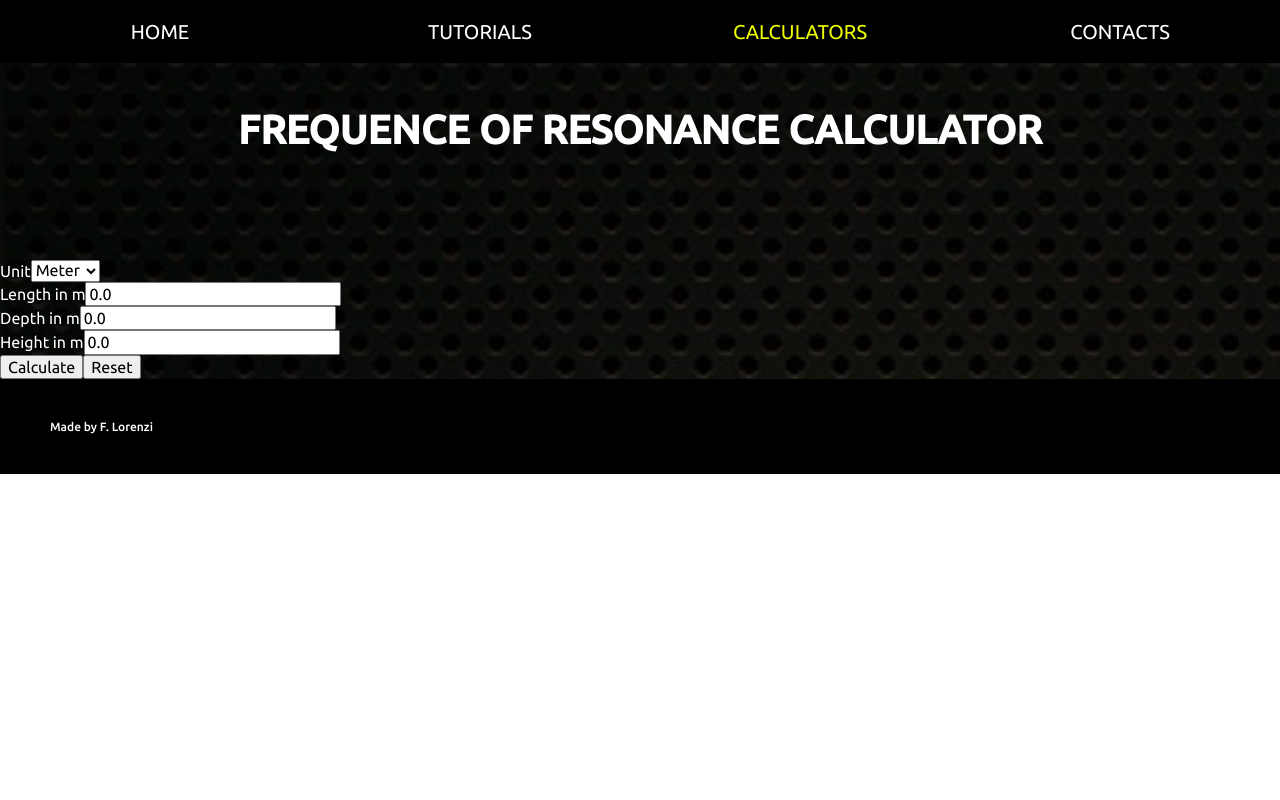
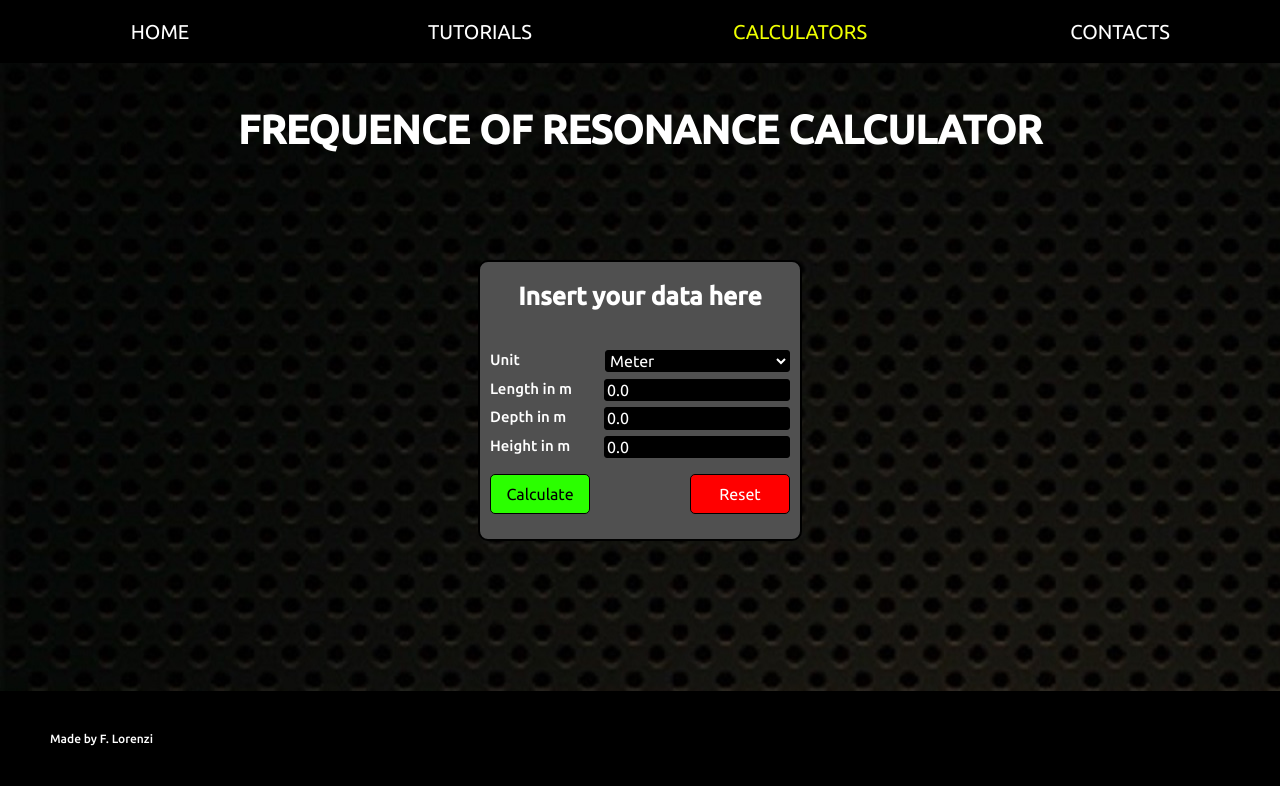
Before and after one commit to fabiolorenzi/acoustic-calculator, a React (Create React App) app: page /calculators/frequence-of-resonance in a window 1280 px wide. Built offline with nearby package versions, Linux system fonts and the light colour scheme.

Commit message:
styled FrequenceOfResonance component

```diff
--- a/src/components/FrequenceOfResonance.jsx
+++ b/src/components/FrequenceOfResonance.jsx
@@ -120,6 +120,7 @@ function FrequenceOfResponse() {
         <div className="frequenceOfResonance">
             <h1>FREQUENCE OF RESONANCE CALCULATOR</h1>
             <div className="frequenceOfResonanceBody">
+                <h2 id="forBodyTitle">Insert your data here</h2>
                 <form onSubmit={calculateFrequences}>
                     <div className="frequenceOfResonanceMeterSel">
                         <label htmlFor="meter">Unit</label>
@@ -141,8 +142,8 @@ function FrequenceOfResponse() {
                         <input type="number" name="height" step={0.1} min={0} value={dimensions.height} onChange={handleChange} />
                     </div>
                     <div className="frequenceOfResonanceButtons">
-                        <button type="submit">Calculate</button>
-                        <button onClick={resetData}>Reset</button>
+                        <button type="submit" id="forSubmitButton">Calculate</button>
+                        <button onClick={resetData} id="forResetButton">Reset</button>
                     </div>
                 </form>
                 {result.length.length > 0 ?
@@ -150,6 +151,7 @@ function FrequenceOfResponse() {
                         <h1>Result</h1>
                         <div className="frequenceOfResonanceResultLength">
                             <h2>Resonances on the length</h2>
+                            <div className="forrGroupResult">
                                 {result.length.map(resonance => {
                                     return(
                                         <div className="forrSingleResult">
@@ -158,8 +160,10 @@ function FrequenceOfResponse() {
                                     );
                                 })}
                             </div>
+                        </div>
                         <div className="frequenceOfResonanceResultDepth">
                             <h2>Resonances on the depth</h2>
+                            <div className="forrGroupResult">
                                 {result.depth.map(resonance => {
                                     return(
                                         <div className="forrSingleResult">
@@ -168,8 +172,10 @@ function FrequenceOfResponse() {
                                     );
                                 })}
                             </div>
+                        </div>
                         <div className="frequenceOfResonanceResultHeight">
                             <h2>Resonances on the height</h2>
+                            <div className="forrGroupResult" id="forrLastGroupResult">
                                 {result.height.map(resonance => {
                                     return(
                                         <div className="forrSingleResult">
@@ -177,6 +183,7 @@ function FrequenceOfResponse() {
                                         </div>
                                     );
                                 })}
+                            </div>
                         </div>
                     </div>
                     : <div className="frequenceOfResonanceResult"></div>
--- a/src/components/FrequenceOfResonance.style.css
+++ b/src/components/FrequenceOfResonance.style.css
@@ -3,6 +3,7 @@
     background-image: url("./img/background_01.jpg");
     width: 100%;
     padding-top: 80px;
+    padding-bottom: 150px;
 }
 
 .frequenceOfResonance h1 {
@@ -16,15 +17,106 @@
 
 .frequenceOfResonanceBody {
     display: block;
-    width: 100%;
+    width: 300px;
+    background-color: #505050;
+    border: 2px solid #000000;
+    border-radius: 10px;
+    margin: auto;
+    padding: 20px 10px 65px;
+    position: relative;
 }
 
-.frequenceOfResonanceBody form label {
-    color: white;
+#forBodyTitle {
+    font-size: 25px;
+    text-align: center;
+    color: #ffffff;
+    margin-bottom: 40px;
 }
 
-.frequenceOfResonanceResult h2,
-.frequenceOfResonanceResult h1,
-.frequenceOfResonanceResult p {
-    color: white;
+.frequenceOfResonanceBody form div {
+    margin-bottom: 10px;
 }
+
+.frequenceOfResonanceBody label {
+    color: #ffffff;
+    font-size: 15px;
+    font-weight: 500;
+    text-align: left;
+}
+
+.frequenceOfResonanceBody input,
+.frequenceOfResonanceBody select {
+    background-color: #000000;
+    color: #ffffff;
+    border: 1px solid #000000;
+    border-radius: 3px;
+    position: absolute;
+    right: 10px;
+    width: 180px;
+}
+
+.frequenceOfResonanceMeterSel select {
+    width: 185px;
+}
+
+.frequenceOfResonanceButtons {
+    margin-top: 20px;
+}
+
+.frequenceOfResonanceButtons button {
+    width: 100px;
+    padding: 10px;
+    border: 1px solid #000000;
+    border-radius: 5px;
+    cursor: pointer;
+}
+
+#forSubmitButton {
+    float: left;
+    background-color: #2bff00;
+    color: #000000;
+    transition-duration: 0.4s;
+}
+
+#forSubmitButton:hover {
+    background-color: #000000;
+    color: #fff000;
+    transition-duration: 0.4s;
+}
+
+#forResetButton {
+    float: right;
+    background-color: #ff0000;
+    color: #ffffff;
+    transition-duration: 0.4s;
+}
+
+#forResetButton:hover {
+    background-color: #000fff;
+    color: #fff000;
+    transition-duration: 0.4s;
+}
+
+.frequenceOfResonanceResult h1 {
+    font-size: 25px;
+    margin-top: 100px;
+    margin-bottom: -40px;
+}
+
+.frequenceOfResonanceResult div h2 {
+    color: #ffffff;
+    margin-bottom: 15px;
+}
+
+.forrGroupResult {
+    margin-bottom: 40px;
+}
+
+#forrLastGroupResult {
+    margin-bottom: 0;
+}
+
+.forrSingleResult {
+    font-weight: 500;
+    color: #ffffff;
+}
```
Lines whose indentation alone changed are shown as unchanged.
